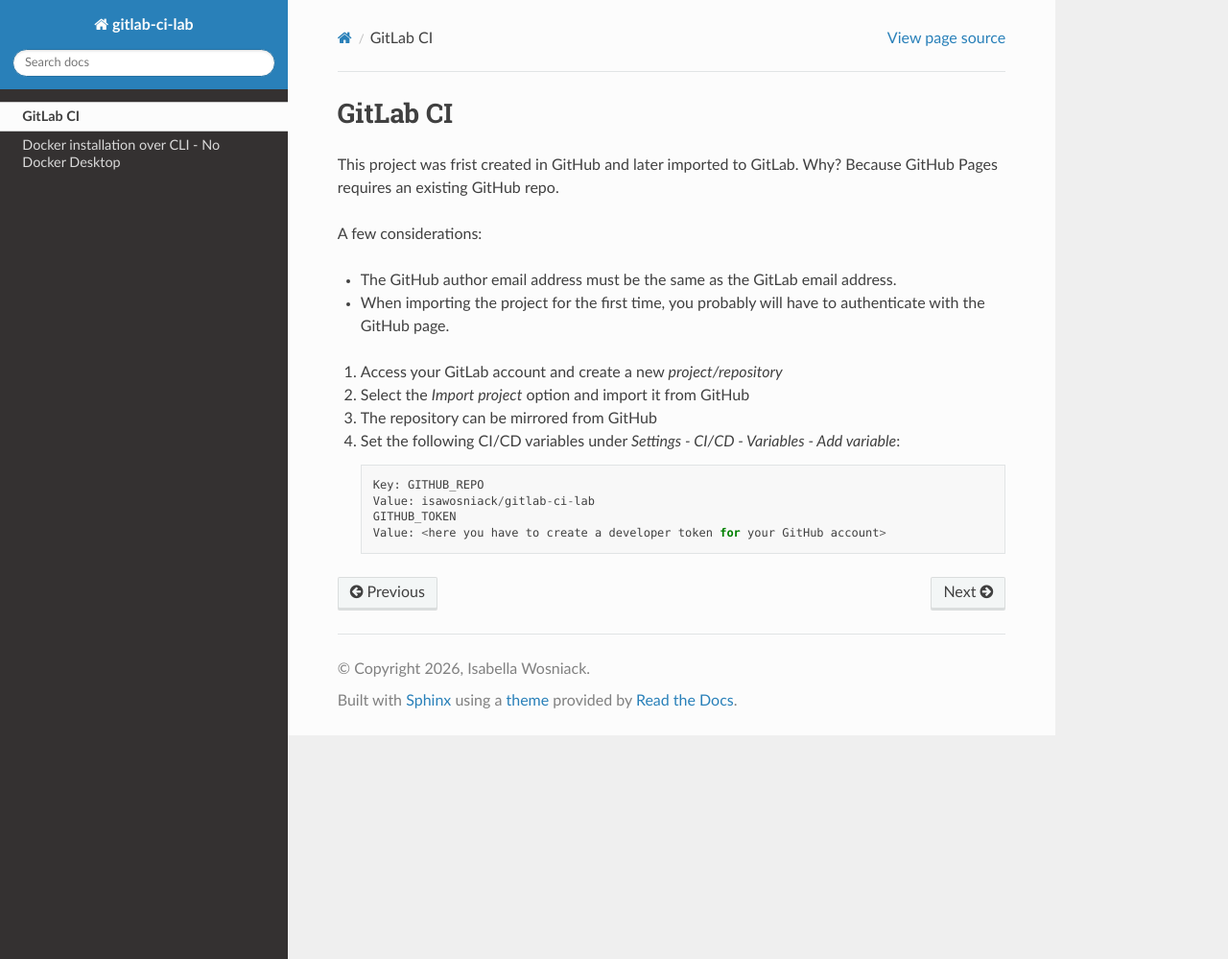
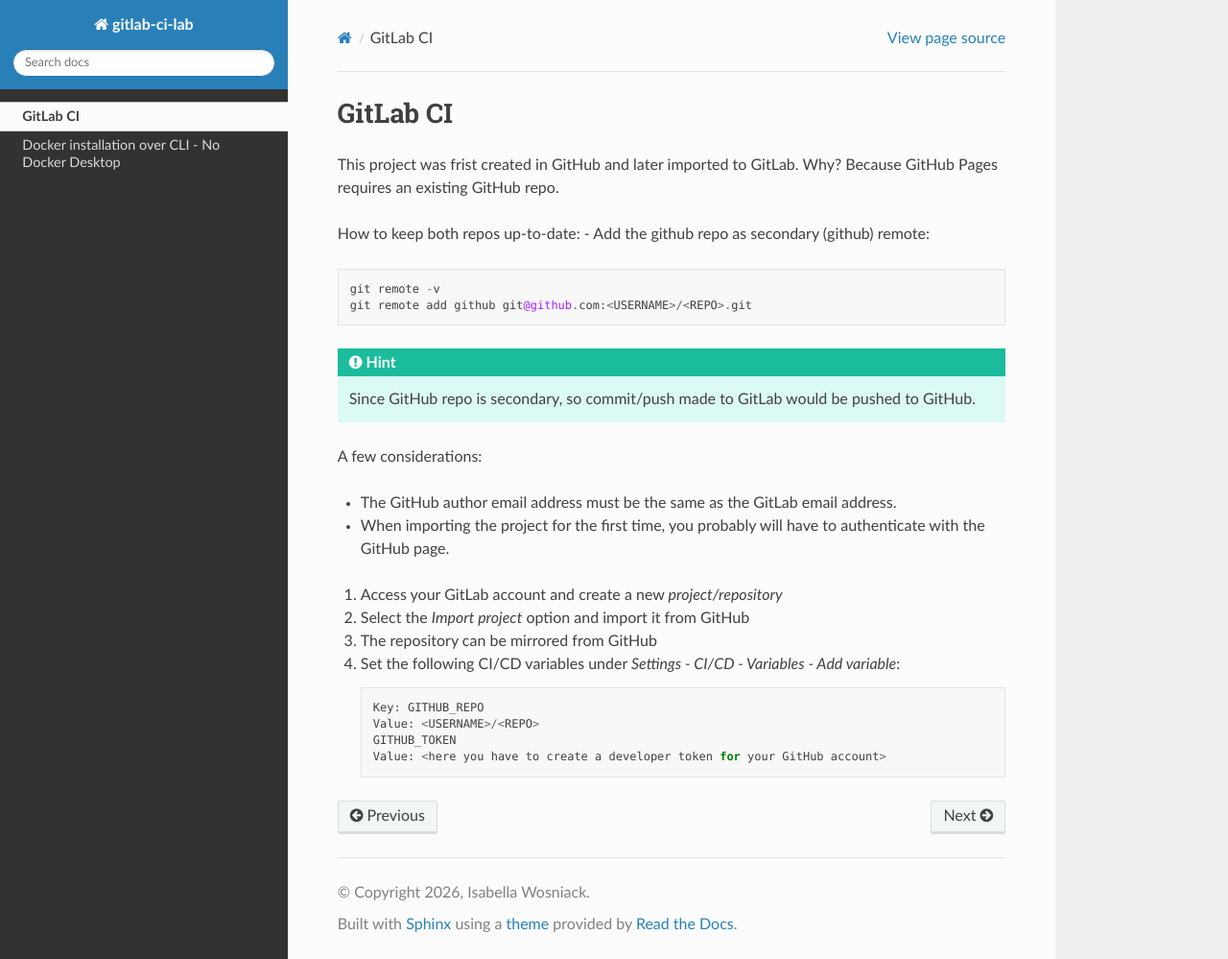
Before and after one commit to isawosniack/gitlab-ci-lab, a Sphinx documentation site: the page built from docs/gitlab.rst, in a window 1280 px wide and 999 px high. Shown: the whole window at 96% size. Built offline with Sphinx 7.4.7 and the Read the Docs theme 3.1.0, drawn with Linux system fonts in a browser that asks for light colours.

Commit message:
Update gitlab steps

```diff
--- a/docs/gitlab.rst
+++ b/docs/gitlab.rst
@@ -5,6 +5,15 @@
 =========
 
 This project was frist created in GitHub and later imported to GitLab. Why? Because GitHub Pages requires an existing GitHub repo.
+
+How to keep both repos up-to-date:
+- Add the github repo as secondary (github) remote::
+
+    git remote -v
+    git remote add github git@github.com:<USERNAME>/<REPO>.git
+
+.. hint::
+    Since GitHub repo is secondary, so commit/push made to GitLab would be pushed to GitHub.
 
 A few considerations:
 
@@ -17,6 +26,6 @@
 4. Set the following CI/CD variables under `Settings - CI/CD - Variables - Add variable`::
 
     Key: GITHUB_REPO
-    Value: isawosniack/gitlab-ci-lab
+    Value: <USERNAME>/<REPO>
     GITHUB_TOKEN
     Value: <here you have to create a developer token for your GitHub account>
```
